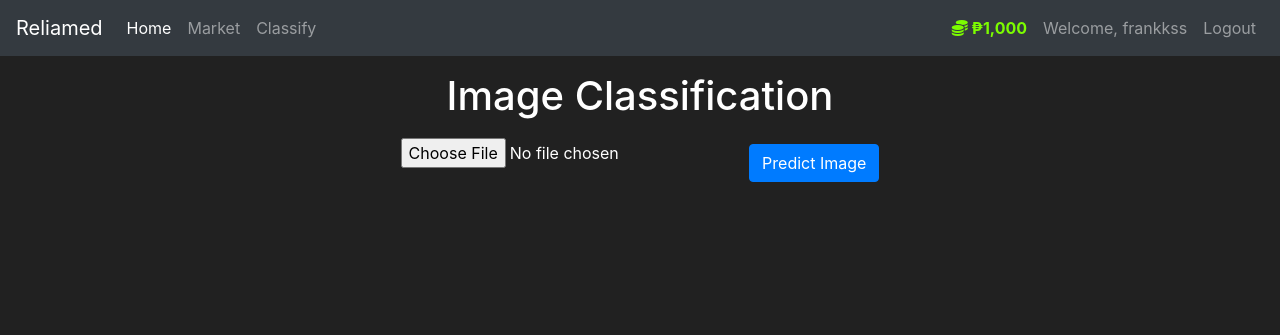
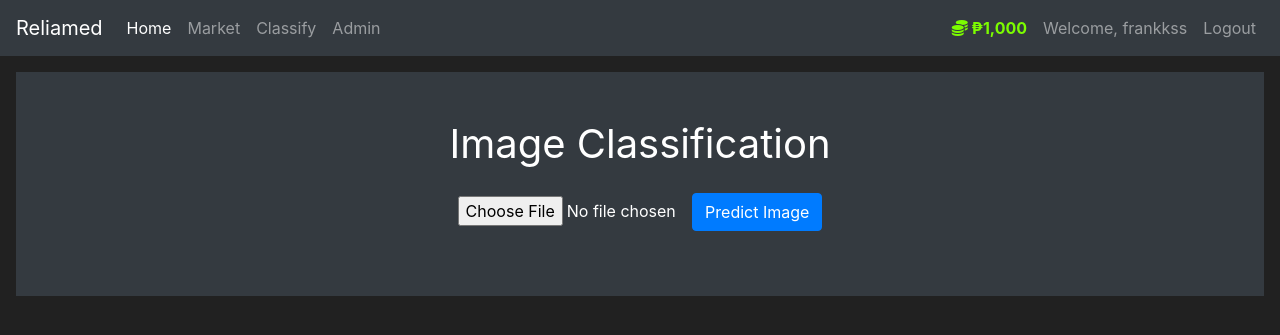
Before and after one commit to frankkss/appDevProj, a Flask app: page /predict in a window 1280 px wide. Shown: the top 335 px of the page. Run offline with Flask 3, Linux system fonts and the light colour scheme; a user stored in the database is signed in; some libraries are stand-ins or nearby versions.

Commit message:
feat: add Admin model and dashboard route; update templates for admin access

```diff
--- a/reliamed/models.py
+++ b/reliamed/models.py
@@ -57,3 +57,24 @@ class Pharmaceuticals(db.Model):
         self.owner = None
         user.budget += self.price
         db.session.commit()
+
+# Admin Class
+
+class Admin(db.Model, UserMixin):
+    id = db.Column(db.Integer(), primary_key=True)
+    username = db.Column(db.String(length=30), nullable=False, unique=True)
+    password = db.Column(db.String(length=60), nullable=False)
+
+    @property
+    def password(self):
+        return self.password
+
+    @password.setter
+    def password(self, plain_text_password):
+        self.password_hash = bcrypt.generate_password_hash(plain_text_password).decode('utf-8')
+
+    def check_password_correction(self, attempted_password):
+        return bcrypt.check_password_hash(self.password_hash, attempted_password)
+
+    def __repr__(self):
+        return f'Admin "{self.username}", "{self.id}"'
--- a/reliamed/routes.py
+++ b/reliamed/routes.py
@@ -1,5 +1,5 @@
 from reliamed import app
-from flask import render_template, redirect, url_for, flash, request
+from flask import render_template, redirect, url_for, flash, request, session
 from reliamed.models import Pharmaceuticals, User
 from reliamed.forms import RegisterForm, LoginForm, PurchaseProductForm, SellProductForm
 from reliamed import db
@@ -109,3 +109,40 @@ def logout_page():
     logout_user()
     flash("You have been logged out!", category='info')
     return redirect(url_for("home_page"))
+
+# -------------------------user area----------------------------
+"""
+@app.route('/user/change-password', methods=['GET', 'POST'])
+def change_password_page():
+    if not
+    return render_template('change_password.html')
+"""
+
+# -------------------------Admin area----------------------------
+
+@app.route('/admin-dashboard')
+def admin_dashboard():
+    return render_template('admin_dashboard.html')
+
+# Admin login
+# @app.route('/admin/', methods=['GET', 'POST'])
+# def adminLogin():
+#     if request.method == 'POST':
+#         username = request.form.get('username')
+#         password = request.form.get('password')
+#         if username == "" and password == "":
+#             flash('Please fill all the field', 'danger')
+#             return redirect('/admin/')
+#         else:
+#             # Login admin by username
+#             admins = Admin.query.filter_by(username=username).first()
+#             if admins and bcrypt.check_password_hash(admins.password, password):
+#                 session['admin_id'] = admins.id
+#                 session['admin_name'] = admins.username
+#                 flash('Login Successfully', 'success')
+#                 return redirect('/admin/dashboard')
+#             else:
+#                 flash('Invalid Email and Password', 'danger')
+#                 return redirect('/admin/')
+#     else:
+#         return render_template('admin/index.html', title="Admin Login")
--- a/reliamed/templates/base.html
+++ b/reliamed/templates/base.html
@@ -29,6 +29,9 @@
             <li class="nav-item">
                 <a class="nav-link" href="{{ url_for('predict') }}">Classify</a>
             </li>
+            <li class="nav-item">
+                <a class="nav-link" href="#">Admin</a>
+            </li>
         </ul>
           {% if current_user.is_authenticated %}
             <ul class="navbar-nav">
@@ -42,7 +45,7 @@
                     <a class="nav-link">Welcome, {{ current_user.username }}</a>
                 </li>
                 <li class="nav-item">
-                    <a class="nav-link" href="{{ url_for('logout_page') }}"">Logout</a>
+                    <a class="nav-link" href="{{ url_for('logout_page') }}">Logout</a>
                 </li>
             </ul>
           {% else %}
--- a/reliamed/templates/predict.html
+++ b/reliamed/templates/predict.html
@@ -3,11 +3,11 @@
     Welcome to RELIAMED APP
 {% endblock %}
 {% block content %}
-
-    <h1 class="text-center mt-3">Image Classification</h1>
+<div class="position-relative overflow-hidden p-3 p-md-5 m-md-3 text-center bg-dark" style="color:white">
+    <h1 class="display-5 font-weight-normal">Image Classification</h1>
     <form action="/predicted" method="post" enctype="multipart/form-data" class="text-center">
-        <input type="file" name="imagefile" required>
-        <input class="btn btn-primary mt-3" type="submit" value="Predict Image">
+        <input type="file" name="imagefile" required style="padding: 10px; width: 250px; margin-top: 10px; margin-right: -10px; margin-left: -10px;">
+        <input class="btn btn-primary mt-3" type="submit" value="Predict Image" style="margin-bottom: 17px;">
     </form>
 
         {% if prediction_text %}
@@ -18,5 +18,5 @@
                 <img src="{{ url_for('static', filename=image_path) }}" alt="Uploaded Image" class="img-fluid">
             </div>
         {% endif %}
-
+</div>
 {% endblock %}
--- a/reliamed/templates/register.html
+++ b/reliamed/templates/register.html
@@ -8,7 +8,7 @@
     <div class="container">
         <form method="POST" class="form-register" style="color:white">
             {{ form.hidden_tag() }}
-            <img class="mb-4" src="https://res.cloudinary.com/jimshapedcoding/image/upload/v1597332609/android-icon-192x192_ove2a7.png" alt="">
+            <img class="mb-4" src="#" alt="">
             <h1 class="h3 mb-3 font-weight-normal">
                 Please Create your Account
             </h1>
```
Also changed, not shown: reliamed/templates/admin/admin-dashboard.html (added, +7 -0 lines).
